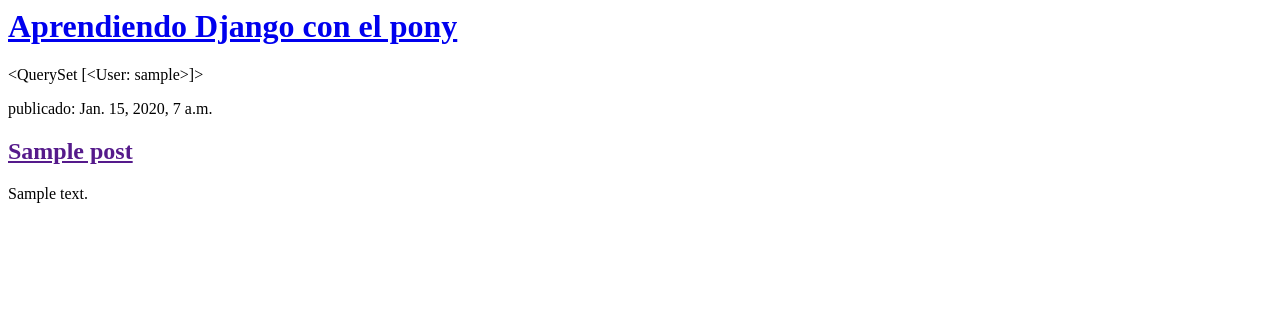
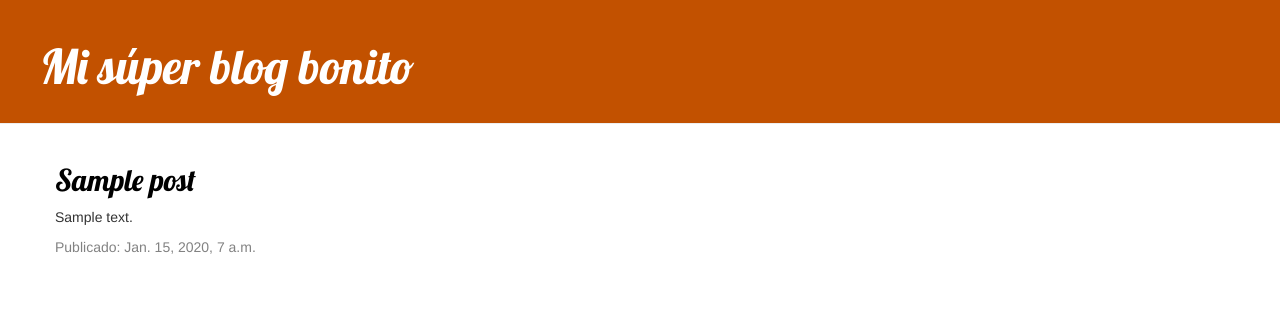
Before and after one commit to elisa-a-v/my-first-blog, a Django app: page / in a window 1280 px wide. Shown: the top 326 px of the page. Run offline with Django 3.2, Linux system fonts and the light colour scheme; tables that the repository leaves empty hold one stand-in row (values such as "Sample post"); some libraries are stand-ins or nearby versions.

Commit message:
Agregué view y template para la vista de los posts, y CSS para el sitio

```diff
--- /dev/null
+++ b/blog/static/css/blog.css
@@ -0,0 +1,46 @@
+.page-header {
+    background-color: #C25100;
+    margin-top: 0;
+    padding: 20px 20px 20px 40px;
+}
+
+.page-header h1, .page-header h1 a, .page-header h1 a:visited, .page-header h1 a:active {
+    color: #ffffff;
+    font-size: 36pt;
+    text-decoration: none;
+}
+
+.content {
+    margin-left: 40px;
+}
+
+h1, h2, h3, h4 {
+    font-family: 'Lobster', cursive;
+}
+
+.date {
+    color: #828282;
+}
+
+.save {
+    float: right;
+}
+
+.post-form textarea, .post-form input {
+    width: 100%;
+}
+
+.top-menu, .top-menu:hover, .top-menu:visited {
+    color: #ffffff;
+    float: right;
+    font-size: 26pt;
+    margin-right: 20px;
+}
+
+.post {
+    margin-bottom: 70px;
+}
+
+.post h2 a, .post h2 a:visited {
+    color: #000000;
+}
--- /dev/null
+++ b/blog/templates/blog/base.html
@@ -0,0 +1,24 @@
+{% load static %}
+<html>
+    <head>
+        <title>Muere Piñechet</title>
+        <link rel="stylesheet" href="//maxcdn.bootstrapcdn.com/bootstrap/3.2.0/css/bootstrap.min.css">
+        <link rel="stylesheet" href="//maxcdn.bootstrapcdn.com/bootstrap/3.2.0/css/bootstrap-theme.min.css">
+        <link href="//fonts.googleapis.com/css?family=Lobster&subset=latin,latin-ext" rel="stylesheet" type="text/css">
+        <link rel="stylesheet" href="{% static 'css/blog.css' %}">
+    </head>
+    <body>
+        <div class="page-header">
+            <h1><a href="/">Mi súper blog bonito</a></h1>
+        </div>
+
+        <div class="content container">
+            <div class="row">
+                <div class="col-md-8">
+                    {% block content %}
+                    {% endblock %}
+                </div>
+            </div>
+        </div>
+    </body>
+</html>
--- a/blog/templates/blog/post_list.html
+++ b/blog/templates/blog/post_list.html
@@ -1,20 +1,13 @@
-<html>
-    <head>
-        <title>Muere Piñechet</title>
-    </head>
-    <body>
-        <div>
-            <h1><a href="/">Aprendiendo Django con el pony</a></h1>
+{% extends 'blog/base.html' %}
+
+{% block content %}
+    {% for post in posts %}
+        <div class="post">
+            <h2><a href="{% url 'post_detail' pk=post.pk %}">{{ post.title }}</a></h2>
+            <p>{{ post.text|linebreaksbr }}</p>
+            <div class="date">
+                <p>Publicado: {{ post.published_date }}</p>
+            </div>
         </div>
-<p>{{ mi_usuario }}</p>
-        <div>
-            {% for post in posts %}
-                <div>
-                    <p>publicado: {{ post.published_date }}</p>
-                    <h2><a href="">{{ post.title }}</a></h2>
-                    <p>{{ post.text|linebreaksbr }}</p>
-                </div>
-            {% endfor %}
-        </div>
-    </body>
-</html>
+    {% endfor %}
+{% endblock %}
--- a/blog/urls.py
+++ b/blog/urls.py
@@ -3,4 +3,5 @@ from . import views
 
 urlpatterns = [
     path('', views.post_list, name='post_list'),
+    path('post/<int:pk>/', views.post_detail, name='post_detail')
 ]
--- a/blog/views.py
+++ b/blog/views.py
@@ -1,4 +1,4 @@
-from django.shortcuts import render
+from django.shortcuts import render, get_object_or_404
 from django.utils import timezone
 from .models import Post
 from django.contrib.auth.models import User
@@ -8,3 +8,7 @@ def post_list(request):
     misposts = Post.objects.all()
     arguments = {'posts': misposts, 'mi_usuario': user}
     return render(request, 'blog/post_list.html', arguments)
+
+def post_detail(request, pk):
+    post = get_object_or_404(Post, pk=pk)
+    return render(request, 'blog/post_detail.html', {'post': post})
```
Also changed, not shown: blog/templates/blog/post_detail.html (added, +13 -0 lines).
